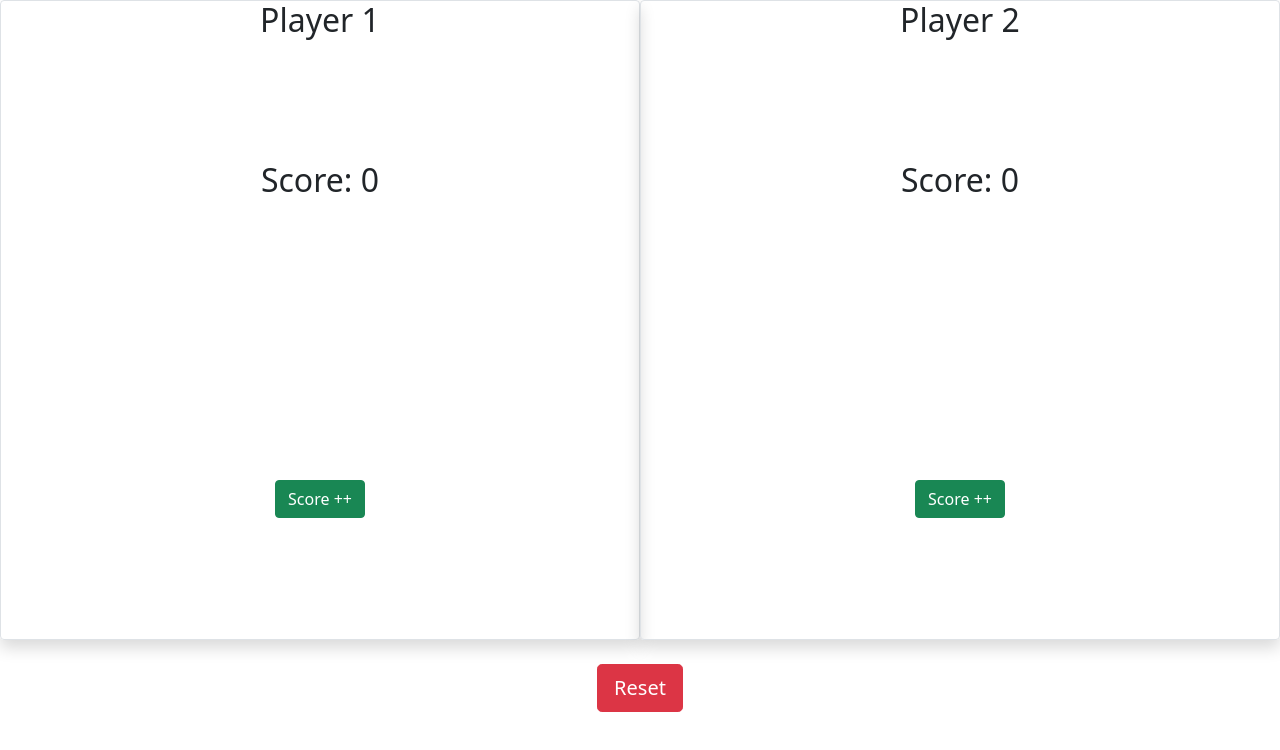
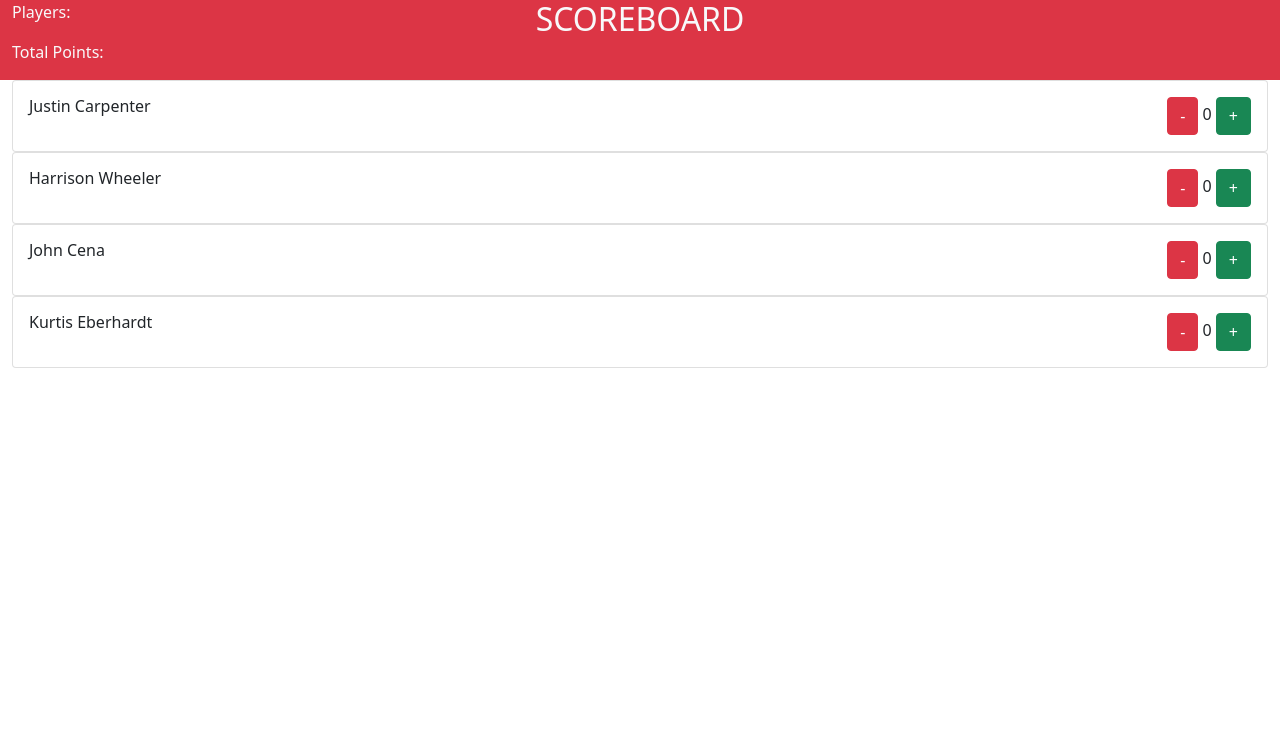
Before and after one commit to HarrisonWheeler/scorecard, a plain HTML site: page index.html in a window 1280 px wide. Drawn offline with nearby package versions, Linux system fonts and the light colour scheme.

Commit message:
updated styling - getting closer

```diff
--- a/index.html
+++ b/index.html
@@ -16,37 +16,83 @@
 </head>
 
 <main class="container-fluid">
-  <div class="row row-height">
-    <div class="col-md-6 border rounded shadow">
-      <div class="row h-25 text-center">
-        <h2>Player 1</h2>
+  <div class="row bg-danger">
+    <div class="col-md-3 text-light">
+      <div>
+        <p>
+          Players: <span></span>
+        </p>
+        <p>
+          Total Points: <span></span>
+        </p>
       </div>
-      <div class="row h-50 text-center">
-        <h2>Score: <span id="score1"></span></h2>
-      </div>
-      <div class="row h-25 text-center">
-        <div class="col">
-          <button class="btn btn-success" onclick="increaseScore('1')">Score ++</button>
+    </div>
+    <div class="col-md-6 text-light text-center">
+      <h2>SCOREBOARD</h2>
+    </div>
+    <div class="col-md-3">
+      <!-- Maybe a timer or something here? -->
+    </div>
+  </div>
+  <!-- Player sections -->
+  <div class="row">
+    <div class="col">
+      <div class="card">
+        <div class="card-body">
+          <div class="d-flex flex-row justify-content-between">
+            <div>
+              <h6>Justin Carpenter</h6>
+            </div>
+            <div>
+              <button class="btn btn-danger">-</button>
+              <span>0</span>
+              <button class="btn btn-success">+</button>
+            </div>
+          </div>
         </div>
       </div>
-    </div>
-    <div class="col-md-6 border rounded shadow">
-      <div class="row h-25 text-center">
-        <h2>Player 2</h2>
-      </div>
-      <div class="row h-50 text-center">
-        <h2>Score: <span id="score2"></span></h2>
-      </div>
-      <div class="row h-25 text-center">
-        <div class="col">
-          <button class="btn btn-success" onclick="increaseScore('2')">Score ++</button>
+      <div class="card">
+        <div class="card-body">
+          <div class="d-flex flex-row justify-content-between">
+            <div>
+              <h6>Harrison Wheeler</h6>
+            </div>
+            <div>
+              <button class="btn btn-danger">-</button>
+              <span>0</span>
+              <button class="btn btn-success">+</button>
+            </div>
+          </div>
         </div>
       </div>
-    </div>
-  </div>
-  <div class="row mt-4">
-    <div class="col text-center">
-      <button class="btn btn-lg btn-danger" onclick="reset()">Reset</button>
+      <div class="card">
+        <div class="card-body">
+          <div class="d-flex flex-row justify-content-between">
+            <div>
+              <h6>John Cena</h6>
+            </div>
+            <div>
+              <button class="btn btn-danger">-</button>
+              <span>0</span>
+              <button class="btn btn-success">+</button>
+            </div>
+          </div>
+        </div>
+      </div>
+      <div class="card">
+        <div class="card-body">
+          <div class="d-flex flex-row justify-content-between">
+            <div>
+              <h6>Kurtis Eberhardt</h6>
+            </div>
+            <div>
+              <button class="btn btn-danger">-</button>
+              <span>0</span>
+              <button class="btn btn-success">+</button>
+            </div>
+          </div>
+        </div>
+      </div>
     </div>
   </div>
 
```
